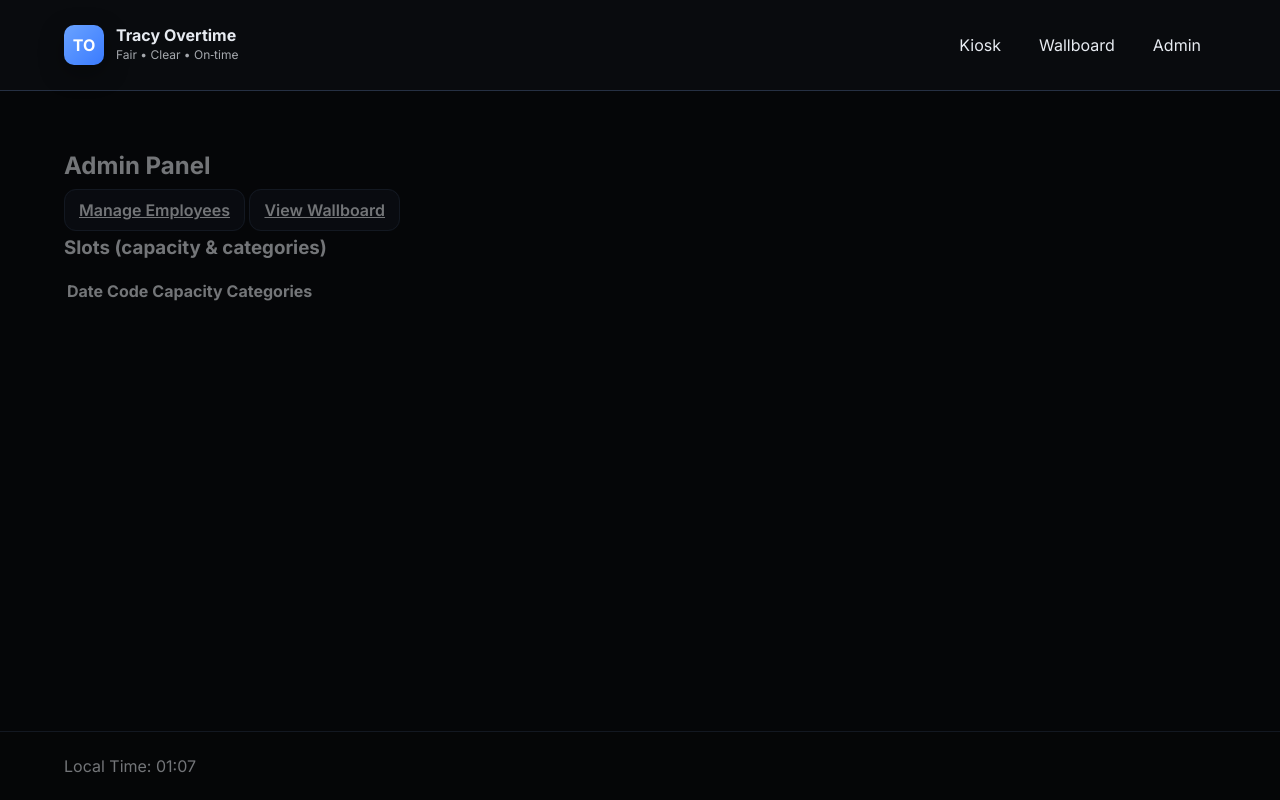
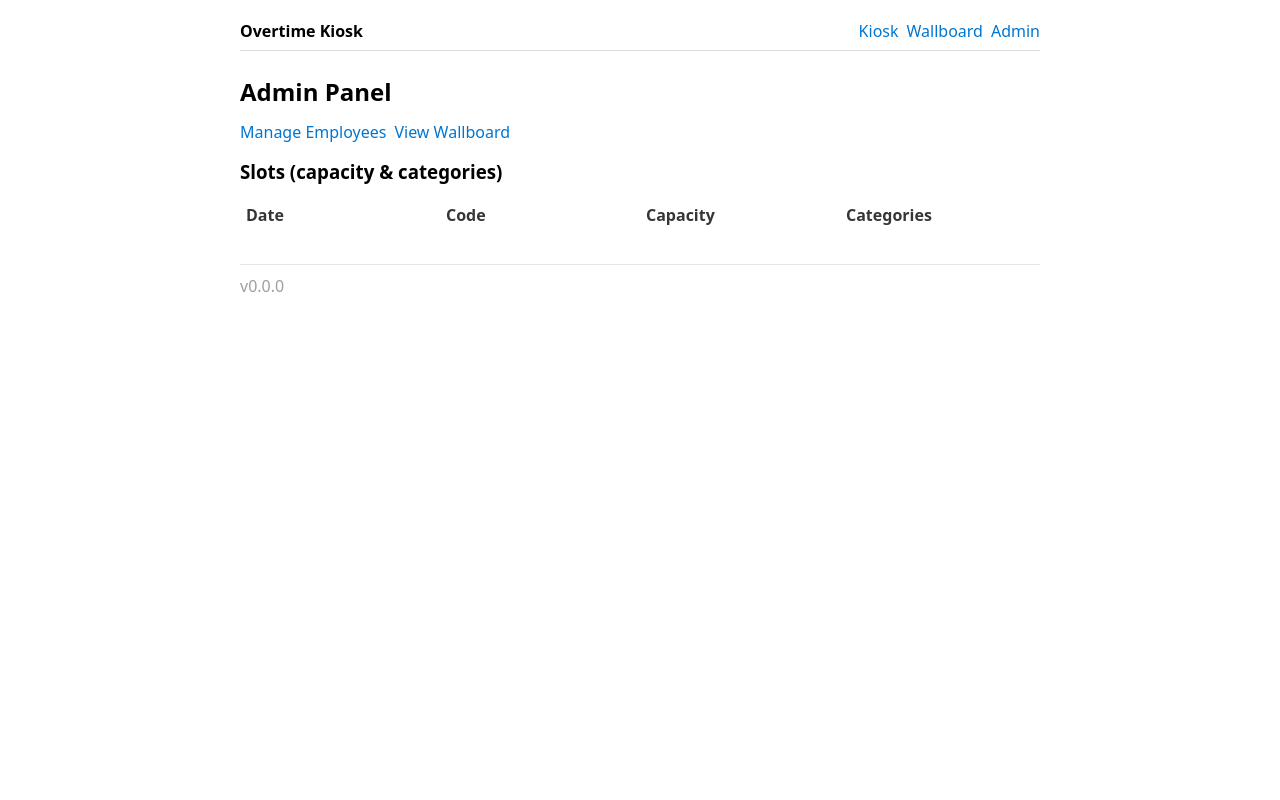
Before and after one commit to parkerwlee-cloud/Tracy-overtime-project, a Flask app: page /admin/panel in a window 1280 px wide. Run offline with Flask 3, Linux system fonts and the light colour scheme; the visitor is signed in with stand-in values (Sample User, id 1); lists and menus that the app fills with data are empty; parts of the project's set-up code (start-up, migrations or seed data) failed here and were passed over.

Commit message:
Update _base.html

```diff
--- a/templates/_base.html
+++ b/templates/_base.html
@@ -1,56 +1,30 @@
 <!doctype html>
 <html lang="en">
 <head>
-  <meta charset="utf-8" />
-  <meta name="viewport" content="width=device-width, initial-scale=1" />
-  <title>{% block title %}Tracy Overtime{% endblock %}</title>
-  <link rel="preconnect" href="https://fonts.gstatic.com" crossorigin>
-  <link href="https://fonts.googleapis.com/css2?family=Inter:wght@400;500;600;700&display=swap" rel="stylesheet">
-  <link rel="stylesheet" href="{{ url_for('static', filename='css/style.css') }}">
-  <script defer src="{{ url_for('static', filename='js/app.js') }}"></script>
-  {% block head_extra %}{% endblock %}
+  <meta charset="utf-8">
+  <meta name="viewport" content="width=device-width, initial-scale=1">
+  <title>Overtime Kiosk v{{ APP_VERSION }}</title>
+  <link rel="stylesheet" href="https://cdn.jsdelivr.net/npm/water.css@2/out/water.css">
+  <style>
+    .row { display:flex; gap:.5rem; align-items:center; }
+    .muted { opacity:.7; }
+    .card { border:1px solid #ddd; padding:12px; border-radius:8px; margin:.5rem 0; }
+    table th, table td { vertical-align: top; }
+  </style>
 </head>
 <body>
-  <header class="site-header">
-    <div class="wrap">
-      <div class="brand">
-        <span class="logo">TO</span>
-        <div class="brand-text">
-          <strong>Tracy Overtime</strong>
-          <small class="sub">Fair • Clear • On‑time</small>
-        </div>
-      </div>
-      <nav class="top-nav">
-        <a class="nav-link" href="{{ url_for('kiosk') }}">Kiosk</a>
-        <a class="nav-link" href="{{ url_for('wallboard') }}">Wallboard</a>
-        <a class="nav-link" href="{{ url_for('admin_panel') }}">Admin</a>
-      </nav>
-    </div>
+  <header class="row">
+    <strong>Overtime Kiosk</strong>
+    <nav class="row" style="margin-left:auto">
+      <a href="/">Kiosk</a>
+      <a href="/wallboard">Wallboard</a>
+      <a href="/admin">Admin</a>
+    </nav>
   </header>
-
-  {% with messages = get_flashed_messages(with_categories=true) %}
-    {% if messages %}
-      <div class="flash-wrap">
-        {% for category, message in messages %}
-          <div class="flash is-{{ category }}">{{ message }}</div>
-        {% endfor %}
-      </div>
-    {% endif %}
-  {% endwith %}
-
-  <main class="site-main">
-    <section class="wrap">
-      {% block content %}{% endblock %}
-    </section>
-  </main>
-
-  <footer class="site-footer">
-    <div class="wrap">
-      <div>Local Time: <span id="clock">--:--</span></div>
-      <div></div>
-    </div>
+  <hr>
+  {% block content %}{% endblock %}
+  <footer class="muted" style="margin-top:2rem">
+    v{{ APP_VERSION }}
   </footer>
-
-  <div id="modal-root" class="modal-root" hidden></div>
 </body>
 </html>
```
